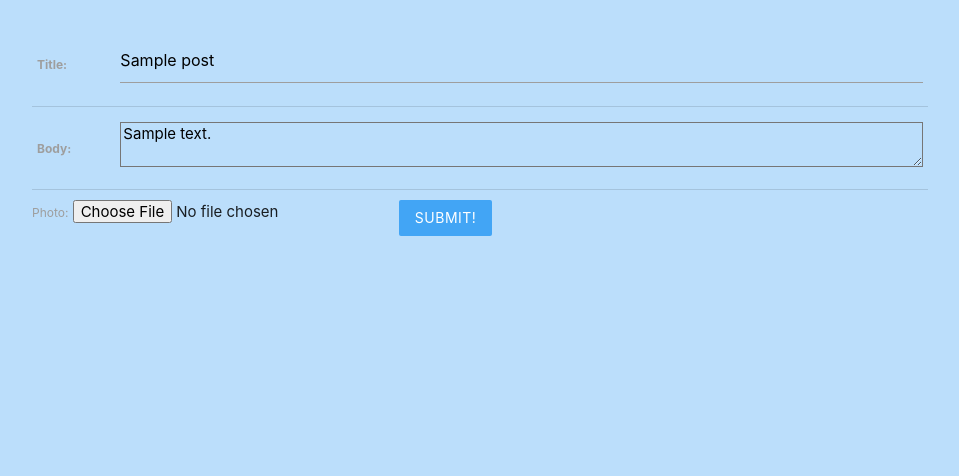
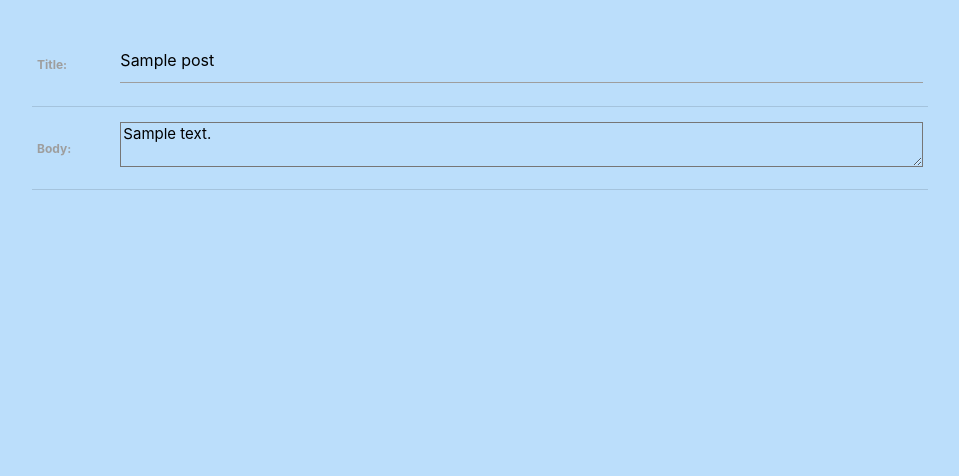
Before and after one commit to ShadowXG/Luminate, a Django app: page /posts/1/update/ in a window 1280 px wide. Shown: the part 178-654 px from the top of the page, without its empty margins (160-1119 px from the left). Run offline with Django 4.2, Linux system fonts and the light colour scheme; a user stored in the database is signed in; tables that the repository leaves empty hold one stand-in row (values such as "Sample post").

Commit message:
Got rid of photo field on add post form

```diff
--- a/main_app/templates/main_app/post_form.html
+++ b/main_app/templates/main_app/post_form.html
@@ -10,8 +10,5 @@
             <table>
                 {{ form.as_table }}
             </table>
-            <label for="id_photo">Photo:</label>
-            <input type="file" name="photo" id="id_photo">
-            <input type="submit" value="Submit!" class="btn blue lighten-1" style="margin-top: 10px;">
         </form>
 {% endblock %}
```
